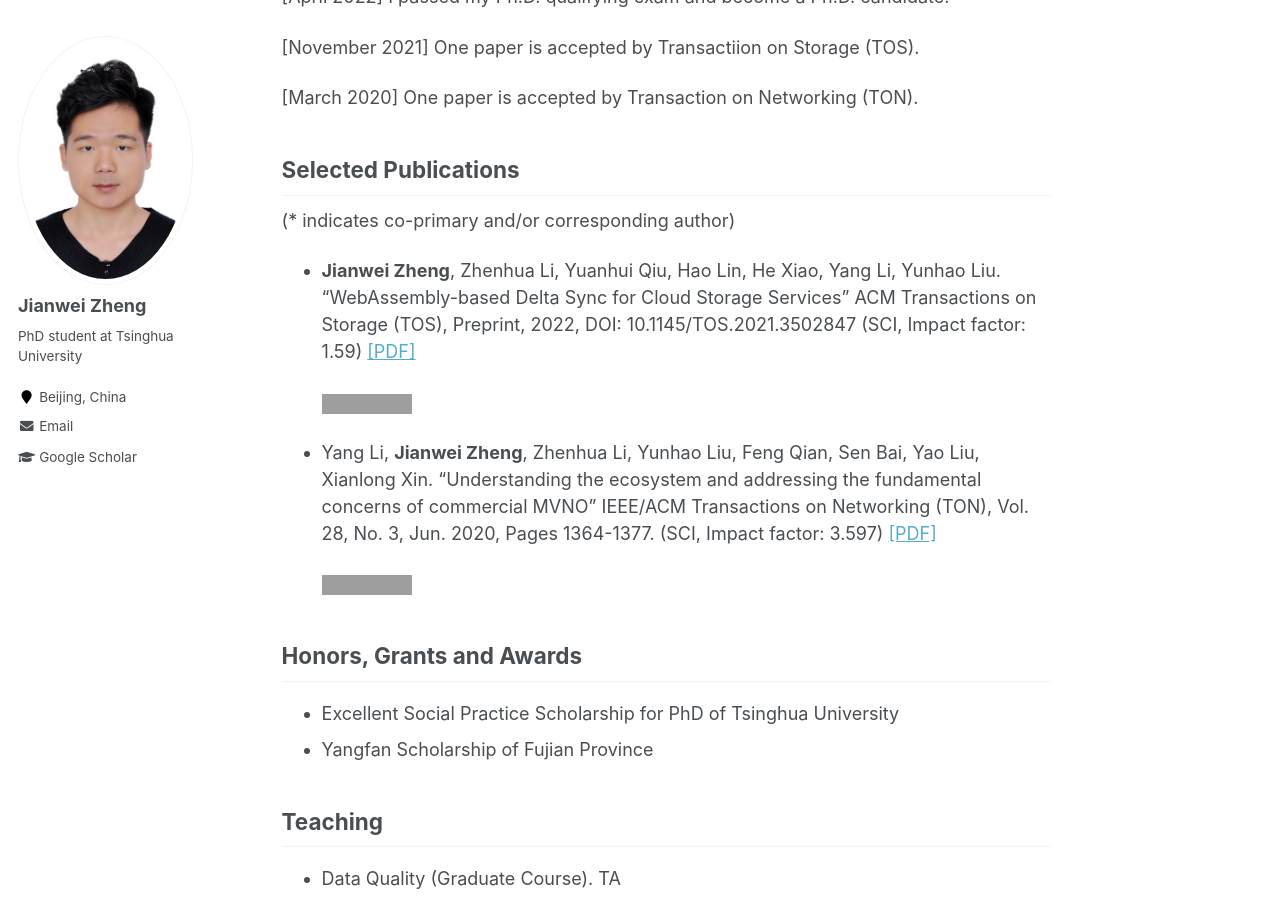
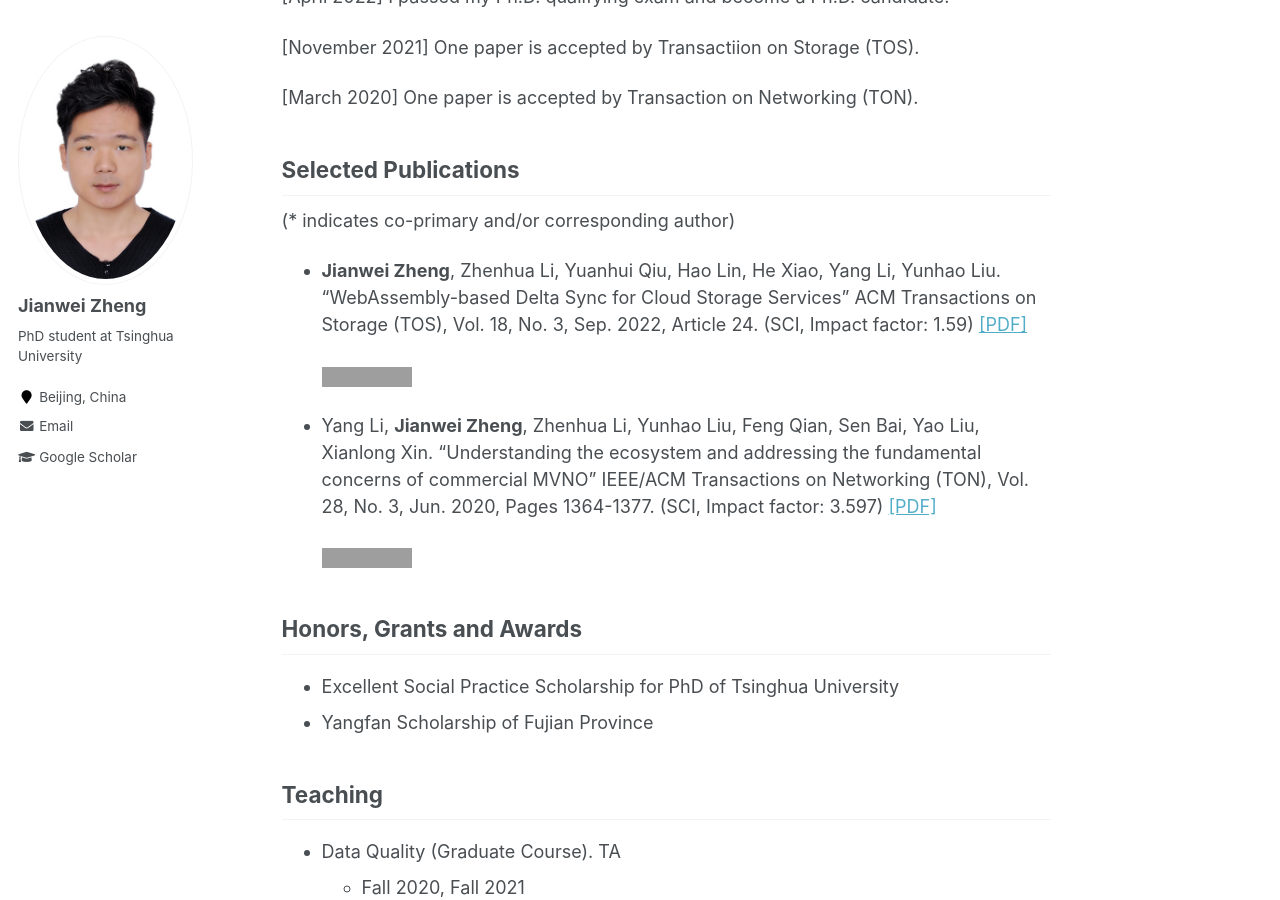
Before and after one commit to jwzheng96/jwzheng96.github.io, a Jekyll site: the page built from _pages/about.md, in a window 1280 px wide and 900 px high, scrolled down 589 px. Built offline with Jekyll 4.4.1, drawn with Linux system fonts in a browser that asks for light colours; grey boxes are pictures that could not be loaded.

Commit message:
update the info of [TOS'22]

```diff
--- a/_pages/about.md
+++ b/_pages/about.md
@@ -30,7 +30,7 @@ You can contact me via (zhengjw19@mails.tsinghua.edu.cn), (zhengjw1996@gmail.com
 
 (* indicates co-primary and/or corresponding author)
 
-- **Jianwei Zheng**, Zhenhua Li, Yuanhui Qiu, Hao Lin, He Xiao, Yang Li, Yunhao Liu. "WebAssembly-based Delta Sync for Cloud Storage Services" ACM Transactions on Storage (TOS), Preprint, 2022, DOI: 10.1145/TOS.2021.3502847 (SCI, Impact factor: 1.59) [[PDF]]({{site.baseurl}}/static/files/WASM_based_delta_sync.pdf)
+- **Jianwei Zheng**, Zhenhua Li, Yuanhui Qiu, Hao Lin, He Xiao, Yang Li, Yunhao Liu. "WebAssembly-based Delta Sync for Cloud Storage Services" ACM Transactions on Storage (TOS), Vol. 18, No. 3, Sep. 2022, Article 24. (SCI, Impact factor: 1.59) [[PDF]]({{site.baseurl}}/static/files/WASM_based_delta_sync.pdf)
 
     [![TOS2022](https://img.shields.io/badge/TOS-2022-brightgreen.svg)](https://dl.acm.org/journal/tos)
 
```
Also changed, not shown: _pages/publications.md (+1 -1 lines), main.md (+1 -1 lines).
